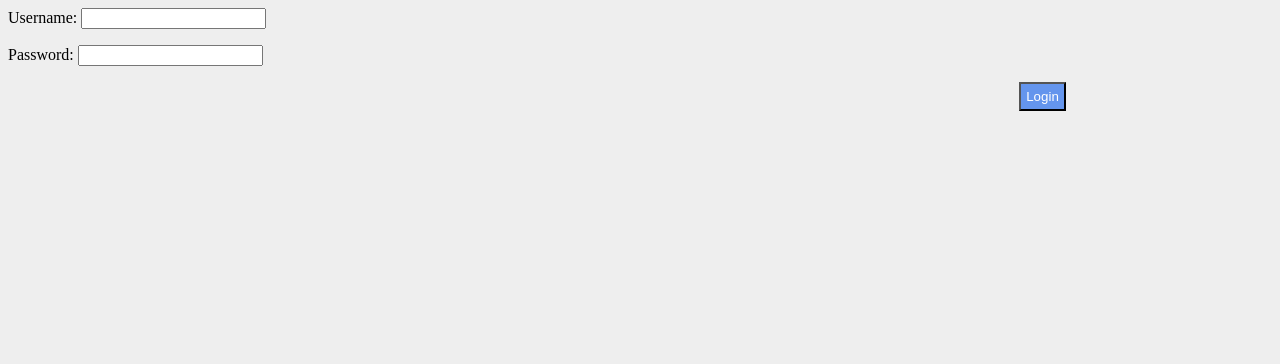
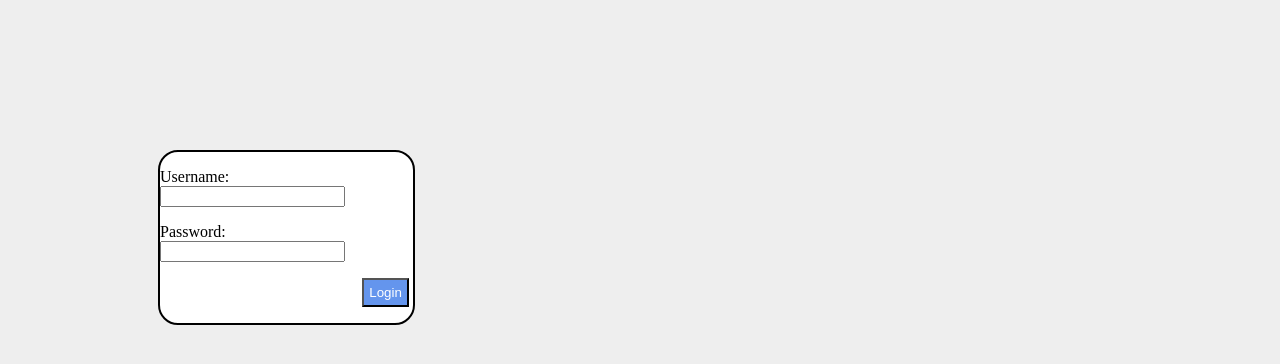
Before and after one commit to daniellcell/csci3100-project, a PHP site: page /login.php in a window 1280 px wide. Shown: the top 364 px of the page. Run offline with PHP 8.4, Linux system fonts and the light colour scheme.

Commit message:
Update style.css

```diff
--- a/3100/style.css
+++ b/3100/style.css
@@ -1,7 +1,7 @@
 body{
 	background: #eee;
 }
-#frame{
+#frame1{
 	border: solid black 2px;
 	width: 20%;
 	border-radius: 20px;
```
